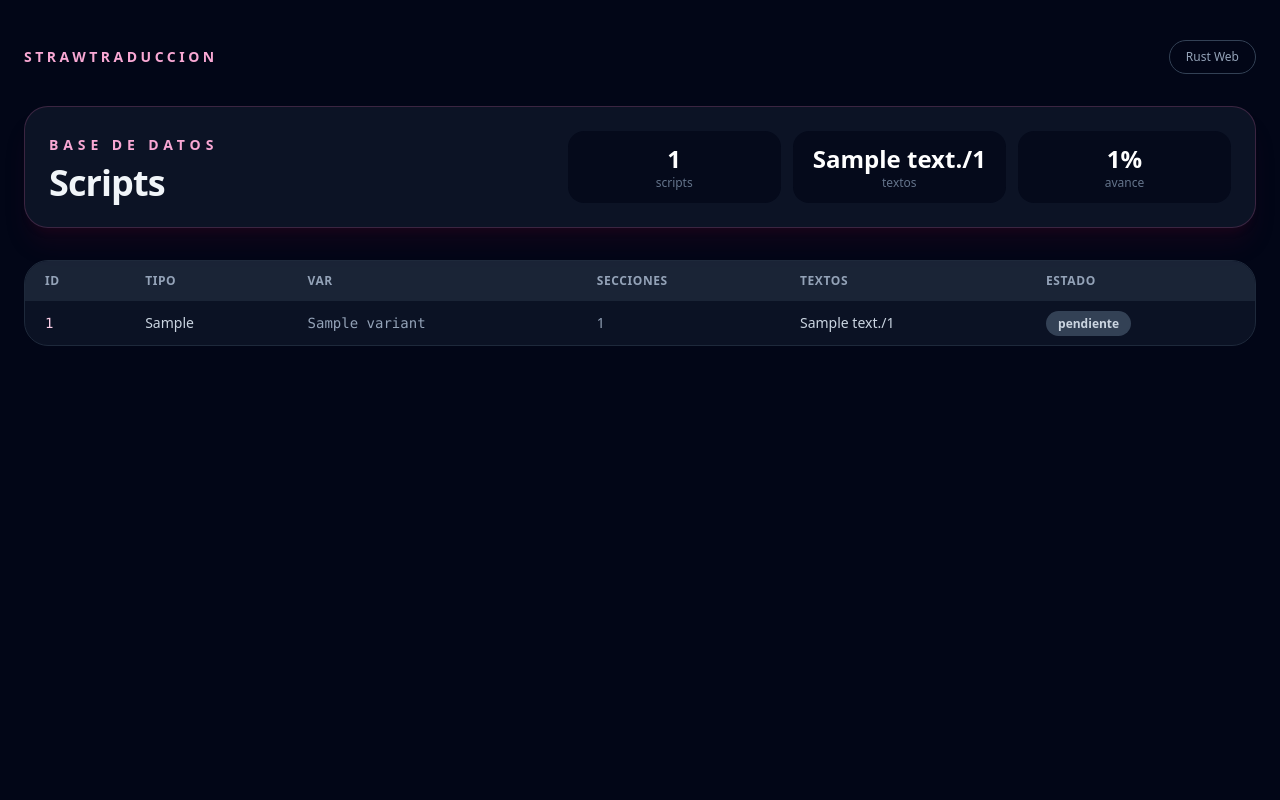
After one commit to Saya-ya/StrawTraduccion, a Python web app: template crates/straw-web/templates/scripts.html in a window 1280 px wide. The commit adds this page. Run offline with Jinja, Linux system fonts and the light colour scheme; the template is opened without the code that fills it: most values are stand-ins (such as "Sample title", 1, 10 or a date in 2020); some libraries are stand-ins or nearby versions.

Commit message:
Add Rust scripts listing page

```diff
--- a/crates/straw-web/templates/index.html
+++ b/crates/straw-web/templates/index.html
@@ -40,6 +40,9 @@
                     <p class="mt-2 text-sm text-slate-400">The final flow will stay fully driven from the browser.</p>
                 </div>
             </div>
+            <a href="/scripts" class="mt-8 inline-flex rounded-full bg-pink-500 px-5 py-3 text-sm font-bold text-white shadow-lg shadow-pink-950/40 transition hover:bg-pink-400">
+                Abrir scripts
+            </a>
         </section>
     </main>
 </body>
--- /dev/null
+++ b/crates/straw-web/templates/scripts.html
@@ -0,0 +1,79 @@
+<!doctype html>
+<html lang="es">
+<head>
+    <meta charset="utf-8">
+    <meta name="viewport" content="width=device-width, initial-scale=1">
+    <title>Scripts - StrawTraduccion</title>
+    <script src="https://cdn.tailwindcss.com"></script>
+</head>
+<body class="min-h-screen bg-slate-950 text-slate-100">
+    <main class="mx-auto max-w-7xl px-6 py-10">
+        <nav class="mb-8 flex items-center justify-between">
+            <a href="/" class="text-sm font-bold uppercase tracking-[0.25em] text-pink-300">StrawTraduccion</a>
+            <span class="rounded-full border border-slate-700 px-4 py-2 text-xs text-slate-400">Rust Web</span>
+        </nav>
+
+        <section class="mb-8 rounded-3xl border border-pink-400/20 bg-slate-900/80 p-6 shadow-xl shadow-pink-950/20">
+            <div class="flex flex-col gap-4 md:flex-row md:items-end md:justify-between">
+                <div>
+                    <p class="text-sm font-semibold uppercase tracking-[0.35em] text-pink-300">Base de datos</p>
+                    <h1 class="mt-2 text-4xl font-black tracking-tight">Scripts</h1>
+                </div>
+                <div class="grid grid-cols-3 gap-3 text-center">
+                    <div class="rounded-2xl bg-slate-950/70 px-5 py-3">
+                        <div class="text-2xl font-black text-white">{{ scripts_count }}</div>
+                        <div class="text-xs text-slate-500">scripts</div>
+                    </div>
+                    <div class="rounded-2xl bg-slate-950/70 px-5 py-3">
+                        <div class="text-2xl font-black text-white">{{ translated_texts }}/{{ total_texts }}</div>
+                        <div class="text-xs text-slate-500">textos</div>
+                    </div>
+                    <div class="rounded-2xl bg-slate-950/70 px-5 py-3">
+                        <div class="text-2xl font-black text-white">{{ percent_label }}%</div>
+                        <div class="text-xs text-slate-500">avance</div>
+                    </div>
+                </div>
+            </div>
+        </section>
+
+        <section class="overflow-hidden rounded-3xl border border-slate-800 bg-slate-900/70">
+            {% if scripts_count == 0 %}
+            <div class="p-10 text-center text-slate-400">
+                No hay scripts importados todavia.
+            </div>
+            {% else %}
+            <table class="w-full text-sm">
+                <thead class="bg-slate-800/80 text-left text-xs uppercase tracking-wider text-slate-400">
+                    <tr>
+                        <th class="px-5 py-3">ID</th>
+                        <th class="px-5 py-3">Tipo</th>
+                        <th class="px-5 py-3">Var</th>
+                        <th class="px-5 py-3">Secciones</th>
+                        <th class="px-5 py-3">Textos</th>
+                        <th class="px-5 py-3">Estado</th>
+                    </tr>
+                </thead>
+                <tbody class="divide-y divide-slate-800">
+                    {% for script in scripts %}
+                    <tr class="transition hover:bg-slate-800/50">
+                        <td class="px-5 py-3 font-mono text-pink-200">{{ script.id }}</td>
+                        <td class="px-5 py-3 text-slate-300">{{ script.script_type }}</td>
+                        <td class="px-5 py-3 font-mono text-slate-400">{{ script.variant }}</td>
+                        <td class="px-5 py-3 text-slate-400">{{ script.total_sections }}</td>
+                        <td class="px-5 py-3 text-slate-300">{{ script.translated_texts }}/{{ script.total_texts }}</td>
+                        <td class="px-5 py-3">
+                            {% if script.is_supported %}
+                            <span class="rounded-full bg-emerald-500/15 px-3 py-1 text-xs font-bold text-emerald-300">soportado</span>
+                            {% else %}
+                            <span class="rounded-full bg-slate-700 px-3 py-1 text-xs font-bold text-slate-300">pendiente</span>
+                            {% endif %}
+                        </td>
+                    </tr>
+                    {% endfor %}
+                </tbody>
+            </table>
+            {% endif %}
+        </section>
+    </main>
+</body>
+</html>
```
Also changed, not shown: 2 other files.
